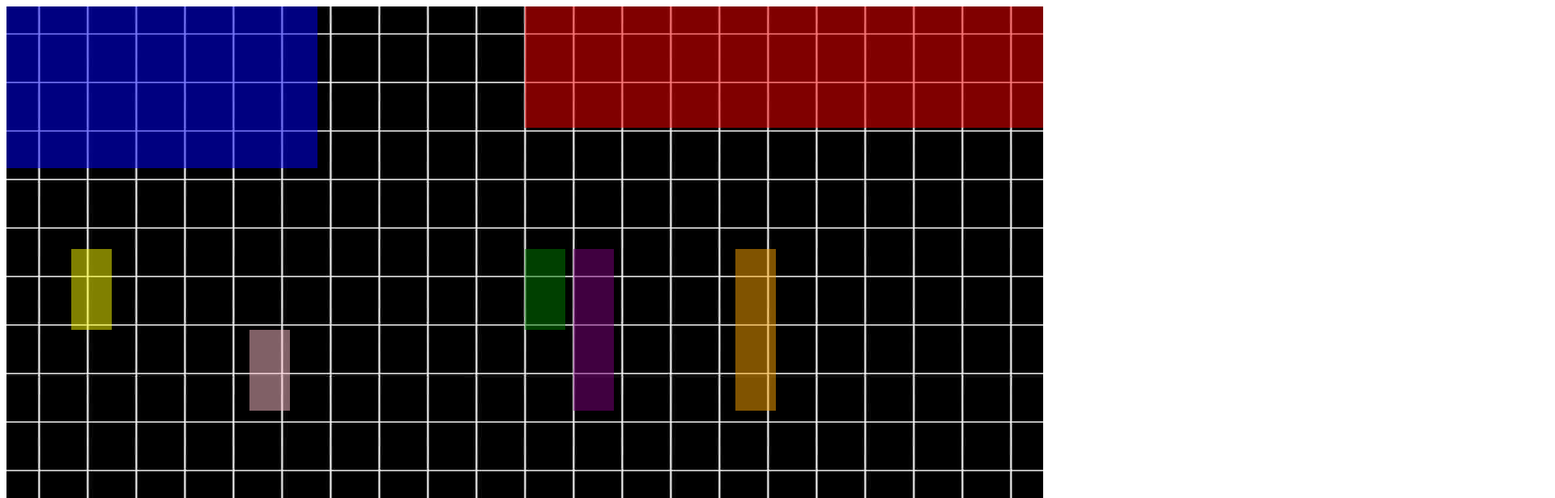
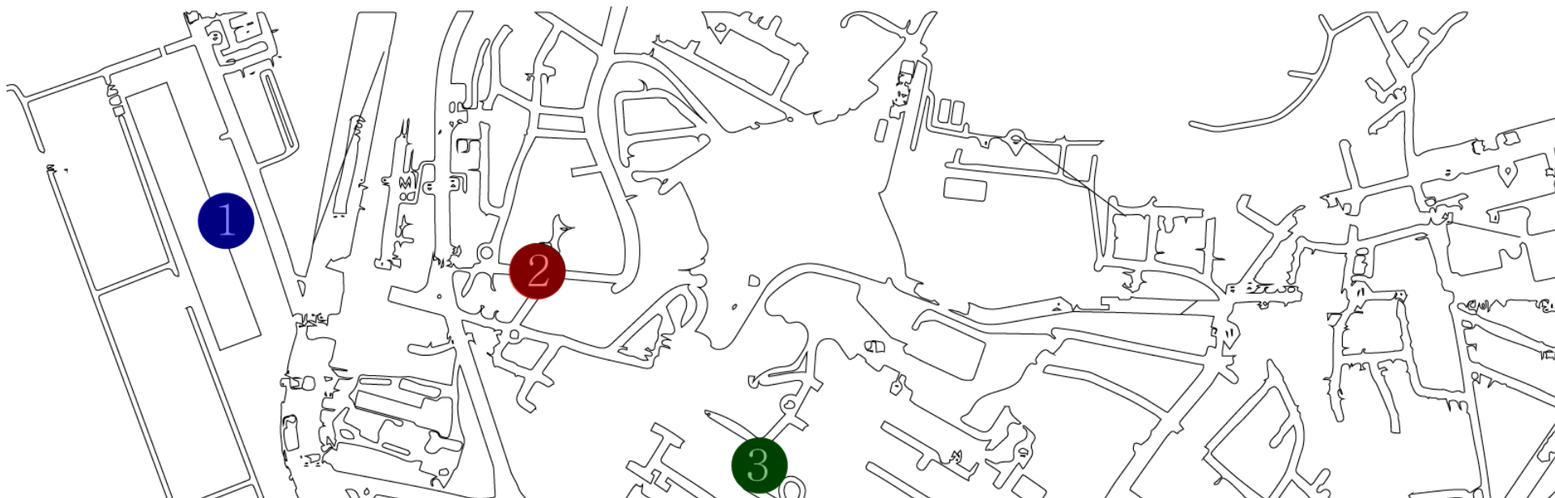
Before and after one commit to dkwage/jemulposori, a plain HTML site: page index.html in a window 1280 px wide. Shown: the top 616 px of the page at 81% size, 1920 px wide, since content can reach past the window. Drawn offline with Linux system fonts and the light colour scheme.

Commit message:
Updated to Ver1.0

```diff
--- /dev/null
+++ b/css/style.css
@@ -0,0 +1,50 @@
+#image-container {
+  position: relative;
+  width: 100vw; /* 이미지 너비에 맞게 조정 */
+}
+
+#image {
+  width: 1920px;
+  height: 1080px;
+}
+
+.sector {
+  position: absolute;
+  cursor: pointer;
+  border-radius: 70px;
+}
+
+.sector:nth-child(1) {
+  background-color: blue;
+  opacity: 0.5;
+}
+
+.sector:nth-child(2) {
+  background-color: red;
+  opacity: 0.5;
+}
+
+.sector:nth-child(3) {
+  background-color: green;
+  opacity: 0.5;
+}
+
+.sector:nth-child(4) {
+  background-color: yellow;
+  opacity: 0.5;
+}
+
+.sector:nth-child(5) {
+  background-color: purple;
+  opacity: 0.5;
+}
+
+.sector:nth-child(6) {
+  background-color: pink;
+  opacity: 0.5;
+}
+
+.sector:nth-child(7) {
+  background-color: orange;
+  opacity: 0.5;
+}
--- a/index.html
+++ b/index.html
@@ -1,109 +1,64 @@
 <!DOCTYPE html>
-<html lang="en">
+<html lang="ko">
   <head>
     <meta charset="UTF-8" />
     <meta name="viewport" content="width=device-width, initial-scale=1.0" />
-    <title>무적태풍전사</title>
-    <style>
-      #image-container {
-        position: relative;
-        width: 100vw; /* 이미지 너비에 맞게 조정 */
-      }
-
-      #image {
-        width: 100vw;
-        height: auto;
-      }
-
-      .sector {
-        position: absolute;
-        cursor: pointer;
-      }
-
-      .sector:nth-child(1) {
-        background-color: blue;
-        opacity: 0.5;
-      }
-
-      .sector:nth-child(2) {
-        background-color: red;
-        opacity: 0.5;
-      }
-
-      .sector:nth-child(3) {
-        background-color: green;
-        opacity: 0.5;
-      }
-
-      .sector:nth-child(4) {
-        background-color: yellow;
-        opacity: 0.5;
-      }
-
-      .sector:nth-child(5) {
-        background-color: purple;
-        opacity: 0.5;
-      }
-
-      .sector:nth-child(6) {
-        background-color: pink;
-        opacity: 0.5;
-      }
-
-      .sector:nth-child(7) {
-        background-color: orange;
-        opacity: 0.5;
-      }
-    </style>
+    <title>제물포소리 프로젝트</title>
+    <meta property="og:type" content="website" />
+    <meta property="og:title" content="제물포소리 프로젝트" />
+    <meta property="og:image" content="https://example.com/image.jpg" />
+    <meta property="og:description" content="지역사회와 디자인" />
+    <link rel="stylesheet" href="./css/style.css" />
+    <script src="./js/script.js"></script>
   </head>
   <body>
     <div id="image-container">
       <!-- 오디오를 재생할 이미지 -->
-      <img src="/assets/img/sample-169.jpg" alt="Image" id="image" />
+      <img src="/assets/img/map.png" alt="Image" id="image" />
 
       <div id="image-sectors">
         <!-- 각 섹터의 좌표와 오디오 파일을 추가합니다. -->
         <div
           class="sector"
           data-sector="1"
-          data-audio="/assets/mp3/audio1.mp3"
-          style="left: 0; top: 0; width: 30vw; height: 200px"
+          data-audio="/assets/mp3/1.mp3"
+          style="left: 236px; top: 230px; width: 70px; height: 70px"
         ></div>
         <div
           class="sector"
           data-sector="2"
-          data-audio="/assets/mp3/audio2.mp3"
-          style="left: 50vw; top: 0; width: 50vw; height: 150px"
+          data-audio="/assets/mp3/2.mp3"
+          style="left: 620px; top: 293px; width: 70px; height: 70px"
         ></div>
         <div
           class="sector"
           data-sector="3"
-          data-audio="/assets/mp3/audio2.mp3"
-          style="left: 50vw; top: 300px; width: 50px; height: 100px"
+          data-audio="/assets/mp3/3.mp3"
+          style="left: 895px; top: 533px; width: 70px; height: 70px"
         ></div>
         <div
           class="sector"
           data-sector="4"
-          data-audio="/assets/mp3/audio2.mp3"
-          style="left: 80px; top: 300px; width: 50px; height: 100px"
+          data-audio="/assets/mp3/4.mp3"
+          style="left: 768px; top: 673px; width: 70px; height: 70px"
         ></div>
         <div
           class="sector"
           data-sector="5"
-          data-audio="/assets/mp3/audio2.mp3"
-          style="left: 700px; top: 300px; width: 50px; height: 200px"
+          data-audio="/assets/mp3/5.mp3"
+          style="left: 988px; top: 802px; width: 70px; height: 70px"
         ></div>
         <div
           class="sector"
           data-sector="6"
-          data-audio="/assets/mp3/audio2.mp3"
-          style="left: 300px; top: 400px; width: 50px; height: 100px"
+          data-audio="/assets/mp3/6.mp3"
+          style="left: 1355px; top: 743px; width: 70px; height: 70px"
         ></div>
         <div
           class="sector"
           data-sector="7"
-          data-audio="/assets/mp3/audio2.mp3"
-          style="left: 900px; top: 300px; width: 50px; height: 200px"
+          data-audio="/assets/mp3/7.mp3"
+          style="left: 1527px; top: 836px; width: 70px; height: 70px"
         ></div>
 
         <!-- 필요한 만큼 섹터를 추가 -->
@@ -111,30 +66,5 @@
     </div>
 
     <audio id="audioPlayer"></audio>
-
-    <script>
-      document.addEventListener('DOMContentLoaded', function () {
-        // 각 섹터 요소들을 가져옵니다.
-        var sectors = document.querySelectorAll('.sector');
-
-        // 오디오 요소를 가져옵니다.
-        var audioPlayer = document.getElementById('audioPlayer');
-
-        // 각 섹터에 클릭 이벤트 리스너를 추가합니다.
-        sectors.forEach(function (sector) {
-          sector.addEventListener('click', function () {
-            // 클릭한 섹터의 오디오 파일 경로를 가져옵니다.
-            var audioSrc = this.getAttribute('data-audio');
-
-            // 이전에 재생 중이던 오디오를 일시 정지합니다.
-            audioPlayer.pause();
-
-            // 새로운 오디오를 재생합니다.
-            audioPlayer.src = audioSrc;
-            audioPlayer.play();
-          });
-        });
-      });
-    </script>
   </body>
 </html>
--- /dev/null
+++ b/js/script.js
@@ -0,0 +1,22 @@
+document.addEventListener('DOMContentLoaded', function () {
+    // 각 섹터 요소들을 가져옵니다.
+    var sectors = document.querySelectorAll('.sector');
+
+    // 오디오 요소를 가져옵니다.
+    var audioPlayer = document.getElementById('audioPlayer');
+
+    // 각 섹터에 클릭 이벤트 리스너를 추가합니다.
+    sectors.forEach(function (sector) {
+      sector.addEventListener('click', function () {
+        // 클릭한 섹터의 오디오 파일 경로를 가져옵니다.
+        var audioSrc = this.getAttribute('data-audio');
+
+        // 이전에 재생 중이던 오디오를 일시 정지합니다.
+        audioPlayer.pause();
+
+        // 새로운 오디오를 재생합니다.
+        audioPlayer.src = audioSrc;
+        audioPlayer.play();
+      });
+    });
+  });
```
Also changed, not shown: assets/img/map.png (added), 8 other files.
